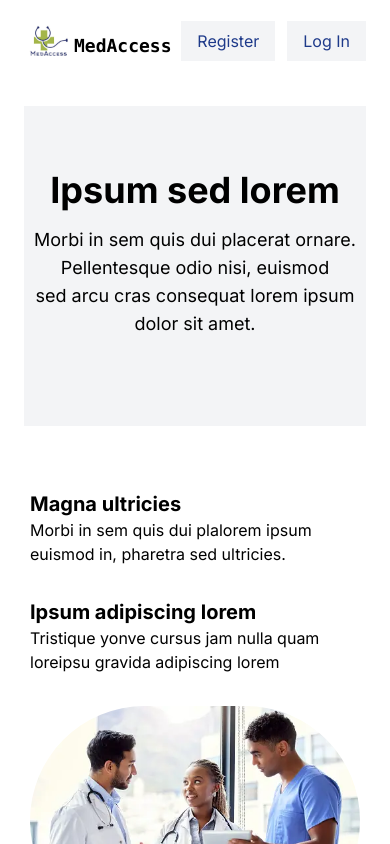
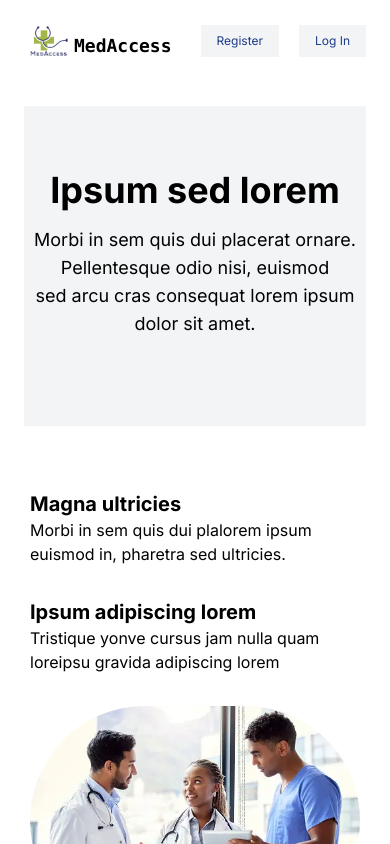
Before and after one commit to Okezedavid/MedAccess, a Next.js app: page / in a window 390 px wide. Shown: the top 844 px of the page. Built offline with nearby package versions, Linux system fonts and the light colour scheme.

Commit message:
another change

```diff
--- a/src/app/globals.css
+++ b/src/app/globals.css
@@ -61,9 +61,8 @@ body {
   margin-top: -30px;
 }
 
-@media screen and (max-width: 380px) {
+@media screen and (max-width: 400px) {
   .footer-part {
     font-size: 12px;
   }
-
 }
--- a/src/app/page.tsx
+++ b/src/app/page.tsx
@@ -38,15 +38,16 @@ export default function Home() {
             MedAccess
           </h1>
         </nav>
-        <nav className="right">
-          <button className="btn-animated bg-gray-100 text-blue-900 py-2 px-4 relative right-3 hover:text-gray-100">
-            Register
-          </button>
+        <nav className="flex flex-col xs:flex-row items-center xs:items-end space-y-2 xs:space-y-0 xs:space-x-2">
+  <button className="text-xs md:text-sm btn-animated bg-gray-100 text-blue-900 py-2 px-4 relative right-3 hover:text-gray-100">
+    Register
+  </button>
 
-          <button className="btn-animated bg-gray-100 text-blue-900 py-2 px-4 hover:text-gray-100">
-            Log In
-          </button>
-        </nav>
+  <button className="text-xs md:text-sm btn-animated bg-gray-100 text-blue-900 py-2 px-4 hover:text-gray-100">
+    Log In
+  </button>
+</nav>
+
       </header>
 
       <main className="flex-grow flex flex-col items-center justify-between p-6 md:p-24">
--- a/tailwind.config.ts
+++ b/tailwind.config.ts
@@ -10,6 +10,14 @@ const config: Config = {
     extend: {
 
     },
+ screens: {
+        'xs': '375px',
+        'sm': '640px',
+        'md': '768px',
+        'lg': '1024px',
+        'xl': '1280px',
+        '2xl': '1536px',
+    },
   },
   plugins: [],
 };
```
